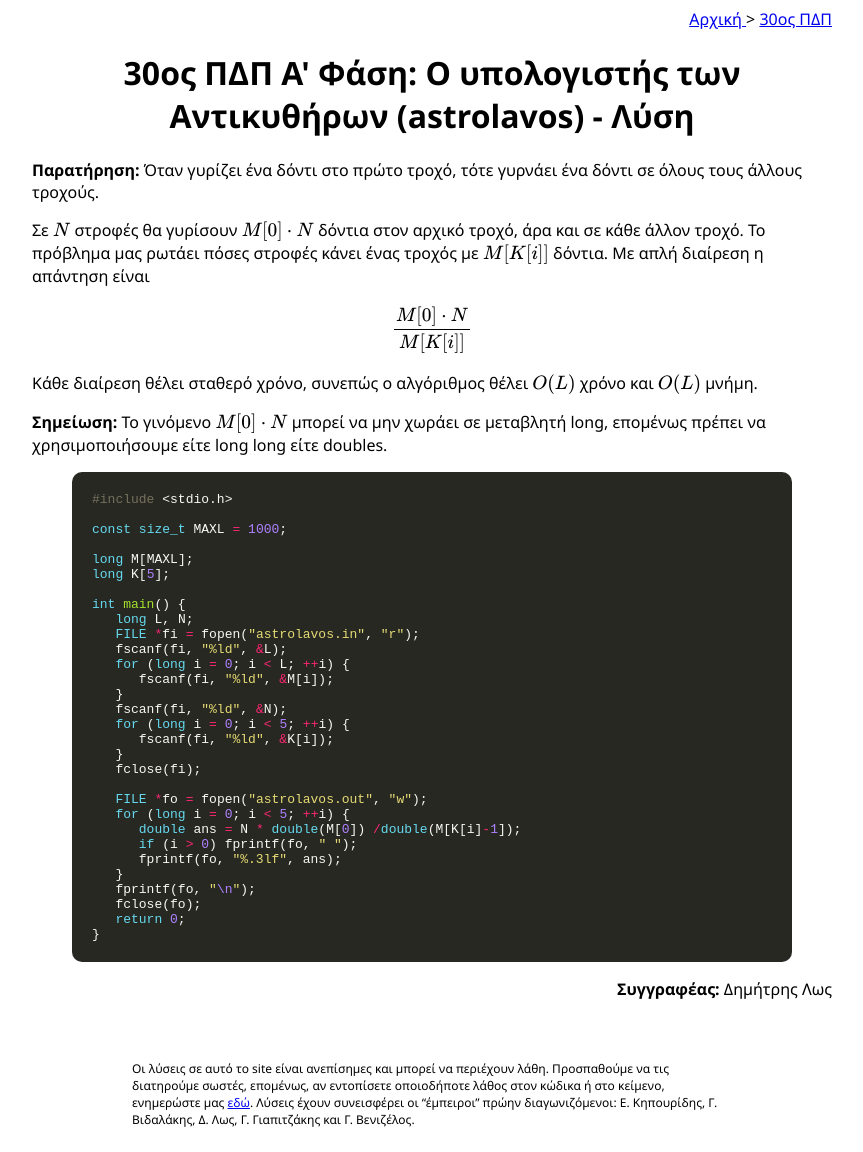
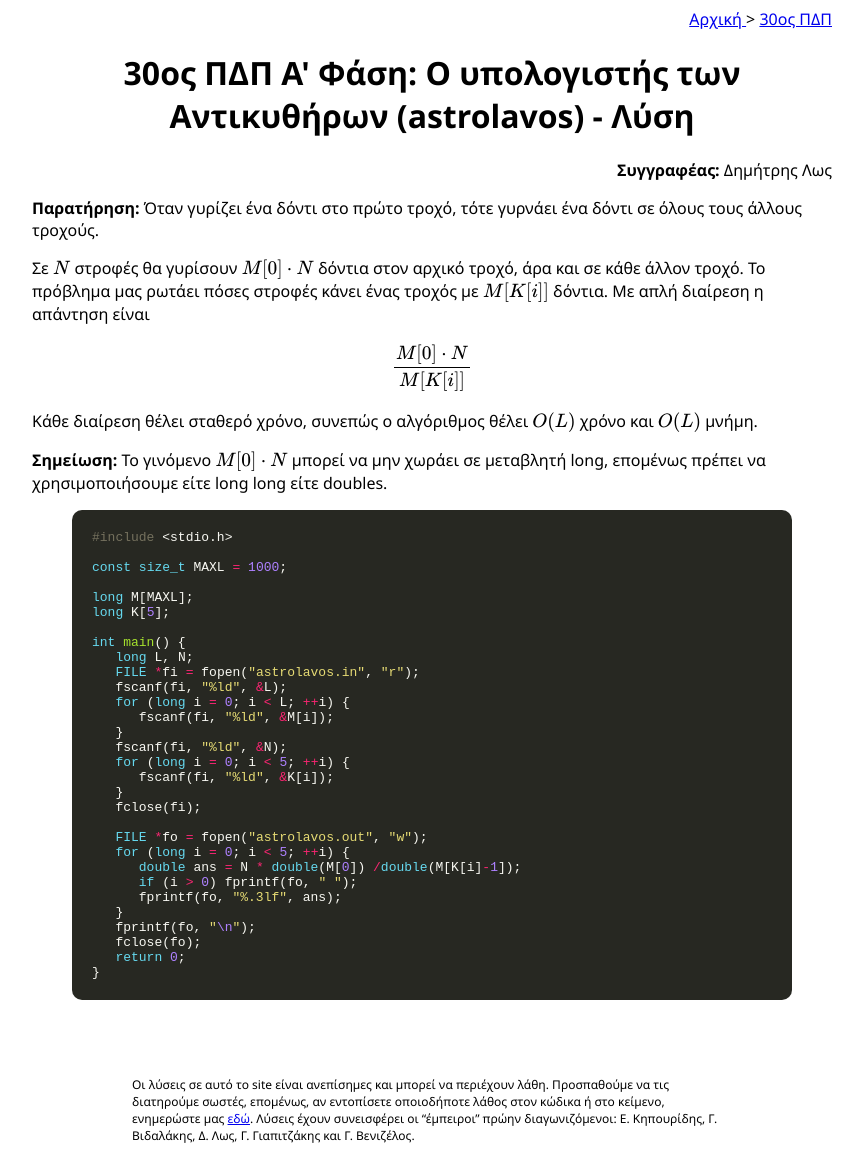
Before and after one commit to pdp-archive/pdp-archive.github.io, a Jekyll site: the page built from contests/_30-PDP/a-astrolavos-solution.md, in a window 1280 px wide. Shown: the whole page, without its empty margins (208-1071 px from the left). Built offline with Jekyll 4.4.1, drawn with Linux system fonts in a browser that asks for light colours; formulas are drawn with MathJax 3.

Commit message:
Bring solution author to the top

```diff
--- a/_layouts/solution.html
+++ b/_layouts/solution.html
@@ -28,9 +28,9 @@
     </div>
     <div id="post">
       <h1 class="title">{{ title }}</h1>
+      <div class="author_container"> <span class="author">Συγγραφέας:</span> {{ task.solution_author }}</div>
       {{ content }}
     </div>
-    <div class="author_container"> <span class="author">Συγγραφέας:</span> {{ task.solution_author }}</div>
   </div>
   <div id="footer_space"></div>
   {% include contributors_footer.html %}
```
